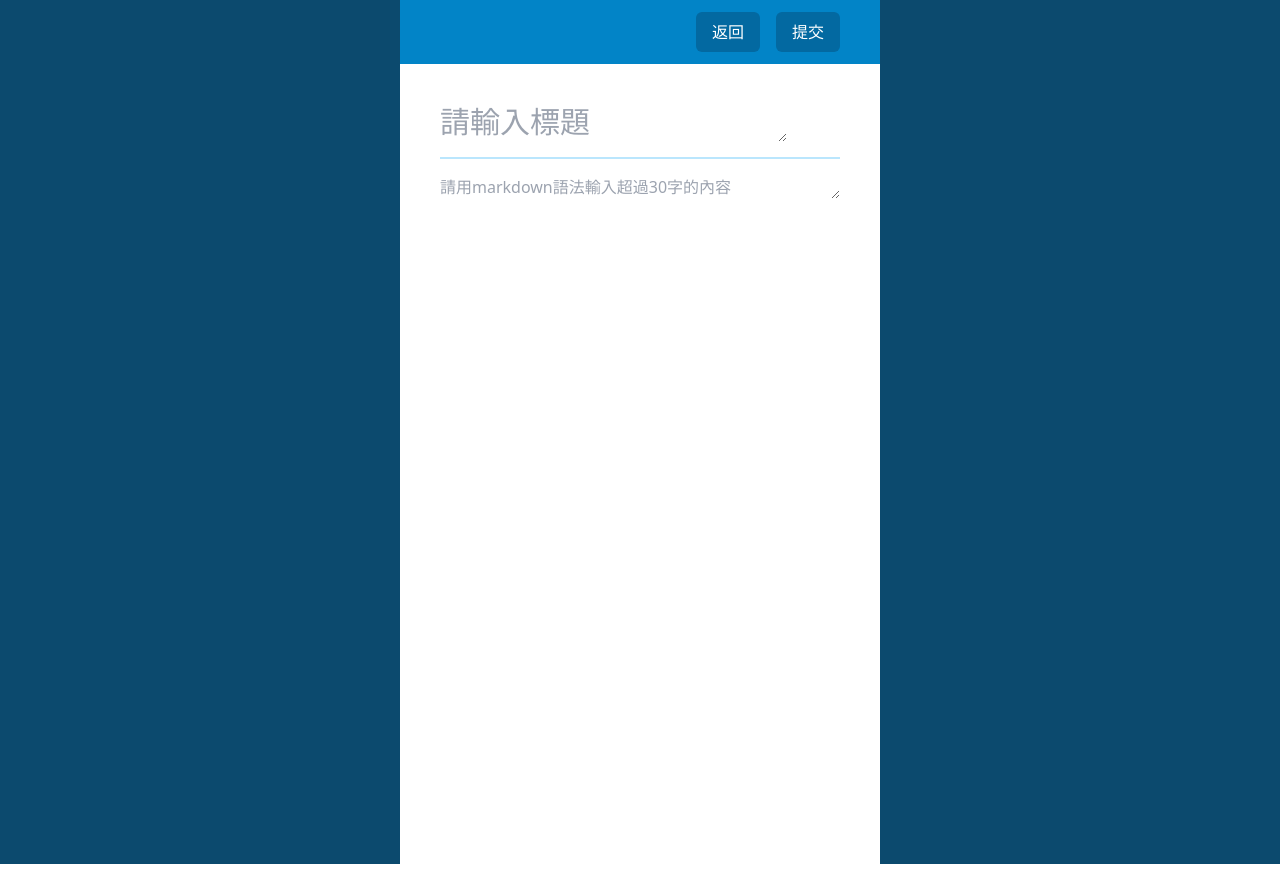
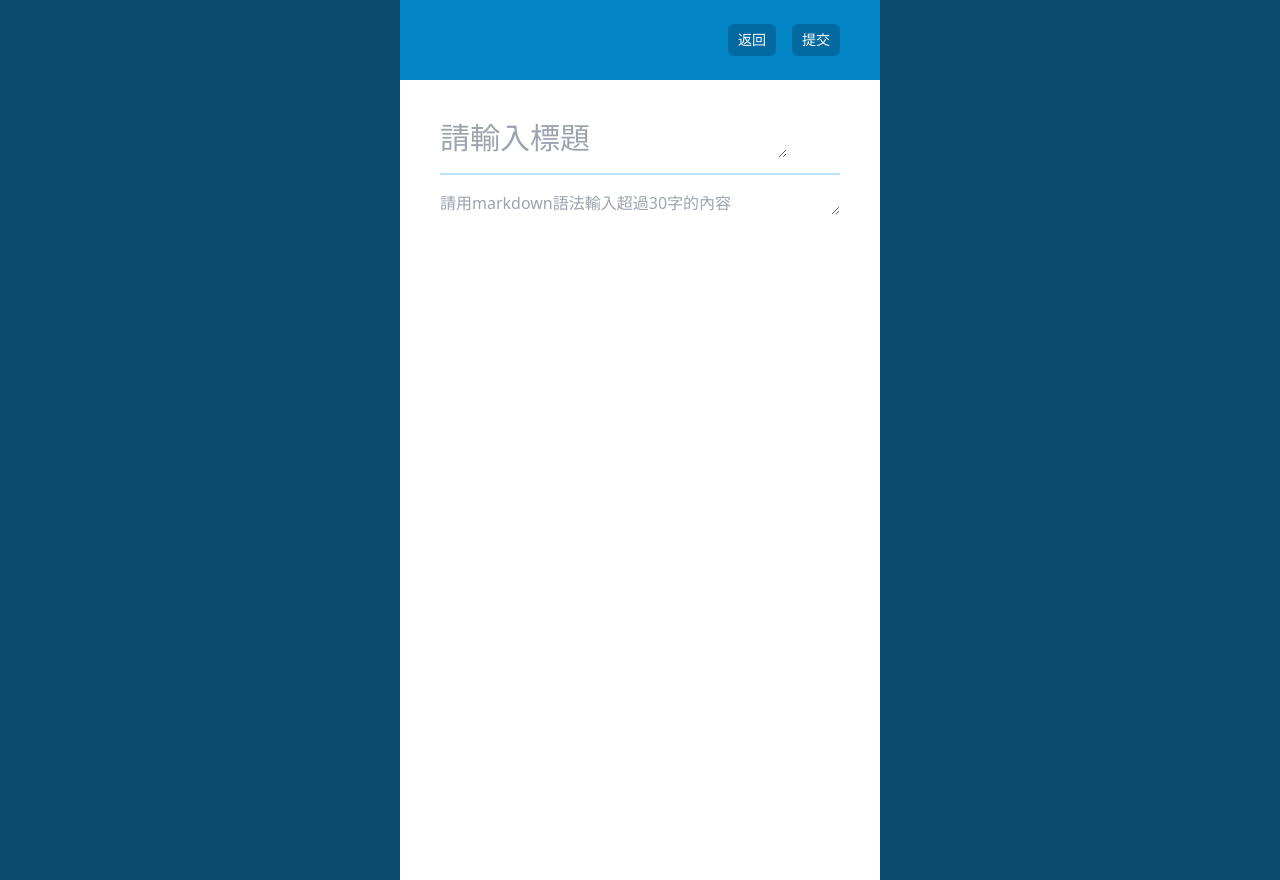
Before and after one commit to yun-chiao/github-issue-manager, a React (Create React App) app in the folder my-app/: page /create in a window 1280 px wide. Built offline with nearby package versions, Linux system fonts and the light colour scheme; no server answers.

Commit message:
Fix: Modify css to improving consistency.

```diff
--- a/my-app/src/pages/SingleIssue.jsx
+++ b/my-app/src/pages/SingleIssue.jsx
@@ -79,9 +79,9 @@ function SingleIssues() {
     return (
         <div className="bg-sky-900 w-full h-full flex justify-center min-h-screen">
             <div className="bg-white w-list h-full flex flex-col items-center min-h-screen">
-                <div className='w-full flex justify-end items-center gap-x-4 sticky top-0 bg-sky-600 h-16 px-10'>
-                    <button className="bg-sky-700 w-16 h-10 rounded-md hover:bg-sky-900 text-white" onClick={toPreviousPage}>返回</button>
-                    <button className="bg-sky-700  w-16 h-10 rounded-md hover:bg-sky-900 text-white" onClick={updateIssue}>提交</button>
+                <div className='w-full flex justify-end items-center gap-x-4 sticky top-0 bg-sky-600 h-20 px-10'>
+                    <button className="bg-sky-700 hover:bg-sky-800 text-white w-12 h-8 rounded-md text-sm" onClick={toPreviousPage}>返回</button>
+                    <button className="bg-sky-700 hover:bg-sky-800 text-white w-12 h-8 rounded-md text-sm" onClick={updateIssue}>提交</button>
                 </div>
                 <div className="w-full min-h-screen bg-white p-10 text-black divide-y-2 divide-sky-200">
                     <div className='pb-2 text-3xl font-normal cursor-text'>
```
